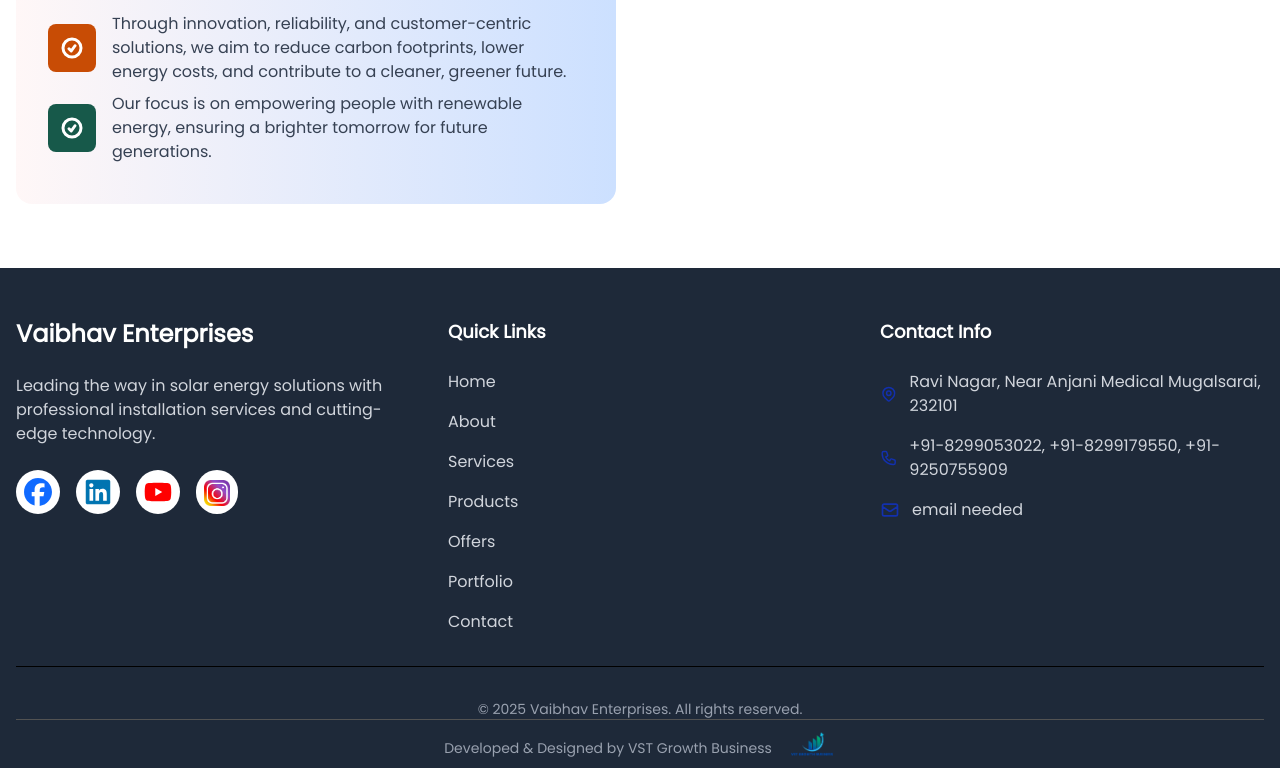
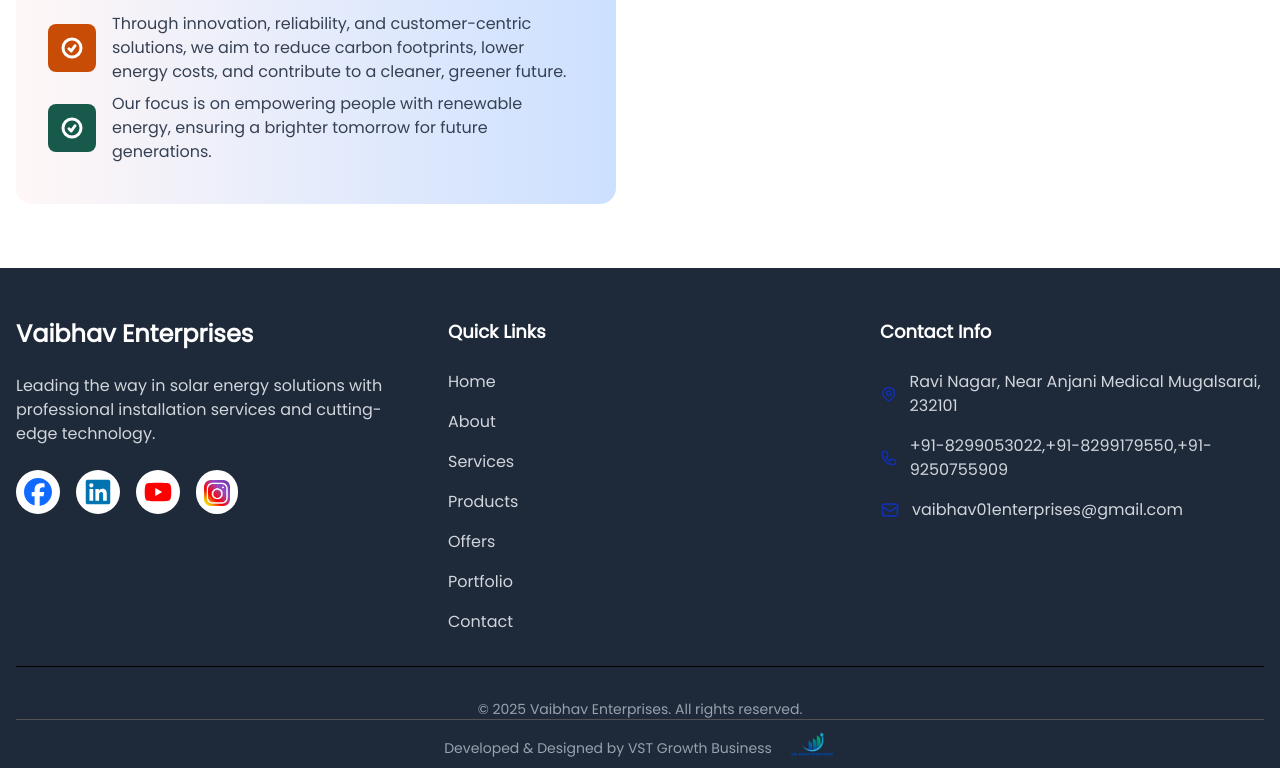
Before and after one commit to Ashish-121k/Solar-Website, a React (Vite) app in the folder frontend/vite-project/: page /about in a window 1280 px wide. Shown: the part 1524-2292 px from the top of the page. Built offline with nearby package versions, Linux system fonts and the light colour scheme.

Commit message:
updated pdf

```diff
--- a/frontend/vite-project/src/Components/Footer/Footer.jsx
+++ b/frontend/vite-project/src/Components/Footer/Footer.jsx
@@ -51,25 +51,34 @@
   <ul className="space-y-4">
     <li className="flex items-center gap-3">
       <svg className="w-5 h-5 text-[#1230AE]" fill="none" stroke="currentColor" viewBox="0 0 24 24">
-                  <path stroke-linecap="round" stroke-linejoin="round" stroke-width="2" d="M17.657 16.657L13.414 20.9a1.998 1.998 0 01-2.827 0l-4.244-4.243a8 8 0 1111.314 0z"></path>
-                  <path stroke-linecap="round" stroke-linejoin="round" stroke-width="2" d="M15 11a3 3 0 11-6 0 3 3 0 016 0z"></path>
+        <path strokeLinecap="round" strokeLinejoin="round" strokeWidth="2" d="M17.657 16.657L13.414 20.9a1.998 1.998 0 01-2.827 0l-4.244-4.243a8 8 0 1111.314 0z"></path>
+        <path strokeLinecap="round" strokeLinejoin="round" strokeWidth="2" d="M15 11a3 3 0 11-6 0 3 3 0 016 0z"></path>
       </svg>
       <span className="text-gray-300">Ravi Nagar, Near Anjani Medical Mugalsarai, 232101</span>
     </li>
     <li className="flex items-center gap-3">
       <svg className="w-5 h-5 text-[#1230AE]" fill="none" stroke="currentColor" viewBox="0 0 24 24">
-                  <path stroke-linecap="round" stroke-linejoin="round" stroke-width="2" d="M3 5a2 2 0 012-2h3.28a1 1 0 01.948.684l1.498 4.493a1 1 0 01-.502 1.21l-2.257 1.13a11.042 11.042 0 005.516 5.516l1.13-2.257a1 1 0 011.21-.502l4.493 1.498a1 1 0 01.684.949V19a2 2 0 01-2 2h-1C9.716 21 3 14.284 3 6V5z"></path>
+        <path strokeLinecap="round" strokeLinejoin="round" strokeWidth="2" d="M3 5a2 2 0 012-2h3.28a1 1 0 01.948.684l1.498 4.493a1 1 0 01-.502 1.21l-2.257 1.13a11.042 11.042 0 005.516 5.516l1.13-2.257a1 1 0 011.21-.502l4.493 1.498a1 1 0 01.684.949V19a2 2 0 01-2 2h-1C9.716 21 3 14.284 3 6V5z"></path>
       </svg>
-                <span className="text-gray-300">+91-8299053022, +91-8299179550, +91-9250755909</span>
+      <span className="text-gray-300">
+  <a href="tel:+918299053022" className="hover:text-blue-400 transition inline-block sm:inline">+91-8299053022</a>,
+  <a href="tel:+918299179550" className="hover:text-blue-400 transition inline-block sm:inline">+91-8299179550</a>,
+  <a href="tel:+919250755909" className="hover:text-blue-400 transition inline-block sm:inline">+91-9250755909</a>
+</span>
+
     </li>
     <li className="flex items-center gap-3">
       <svg className="w-5 h-5 text-[#1230AE]" fill="none" stroke="currentColor" viewBox="0 0 24 24">
-                  <path stroke-linecap="round" stroke-linejoin="round" stroke-width="2" d="M3 8l7.89 5.26a2 2 0 002.22 0L21 8M5 19h14a2 2 0 002-2V7a2 2 0 00-2-2H5a2 2 0 00-2 2v10a2 2 0 002 2z"></path>
+        <path strokeLinecap="round" strokeLinejoin="round" strokeWidth="2" d="M3 8l7.89 5.26a2 2 0 002.22 0L21 8M5 19h14a2 2 0 002-2V7a2 2 0 00-2-2H5a2 2 0 00-2 2v10a2 2 0 002 2z"></path>
       </svg>
-                <span className="text-gray-300">email needed</span>
+      <a href="mailto:vaibhav01enterprises@gmail.com" className="text-gray-300 hover:text-blue-400 transition">
+        vaibhav01enterprises@gmail.com
+      </a>
     </li>
   </ul>
 </div>
+
+
         </div>
 
 
@@ -98,4 +107,4 @@
   )
 }
 
-export default Footer
+export default Footer;
--- a/frontend/vite-project/src/Pages/Contact.jsx
+++ b/frontend/vite-project/src/Pages/Contact.jsx
@@ -90,7 +90,7 @@
                 </div>
                 <div>
                   <h4 className="font-semibold">Email</h4>
-                  <p className="text-gray-300">needed email</p>
+                  <p className="text-gray-300">vaibhav01enterprises@gmail.com</p>
                 </div>
               </div>
 
```
Also changed, not shown: 1 other file (tests, documents, lock files or other folders). Lines whose indentation alone changed are shown as unchanged.
